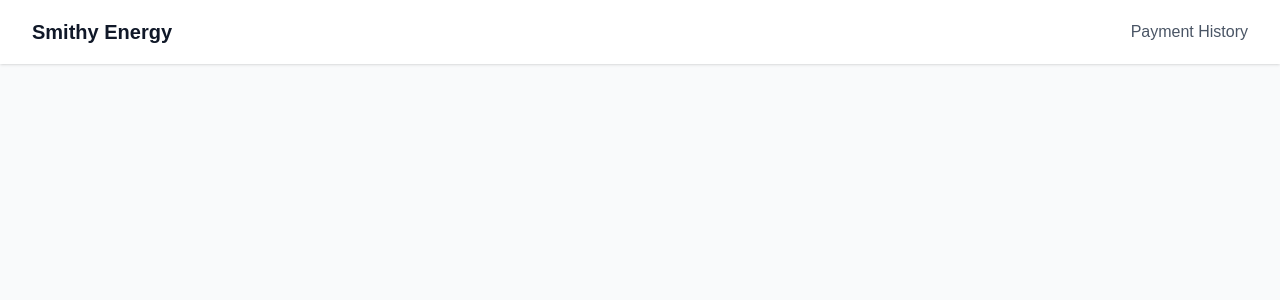
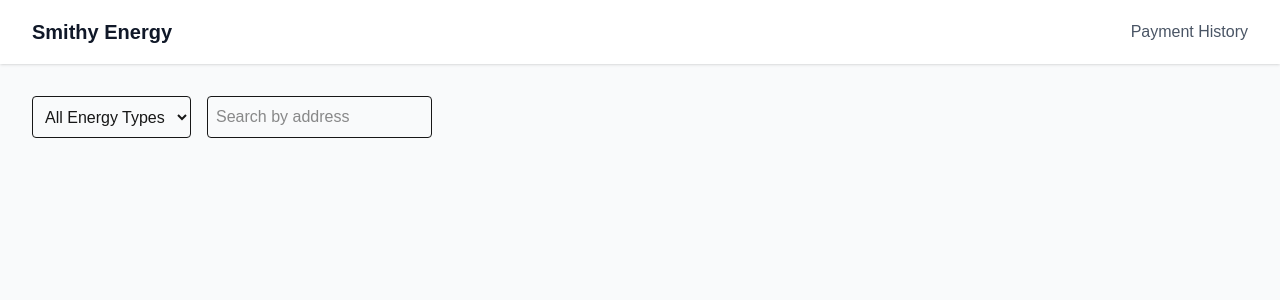
Before and after one commit to jshsmth/energy_portal, a Next.js app: page / in a window 1280 px wide. Shown: the top 300 px of the page. Built offline with nearby package versions, Linux system fonts and the light colour scheme.

Commit message:
chore: setup filter component barebones and mock on frontend

```diff
--- a/src/components/AccountsPage.tsx
+++ b/src/components/AccountsPage.tsx
@@ -1,29 +1,63 @@
 "use client";
 
-import Link from "next/link";
+import FilterBar from "./FilterBar";
+import NavBar from "./NavBar";
+import { useState } from "react";
+
+// Mock data for energy accounts
+const mockAccounts = [
+  { id: 1, address: "123 Main St", balance: 100, energyType: "solar" },
+  { id: 2, address: "456 Oak Ave", balance: -50, energyType: "wind" },
+  { id: 3, address: "789 Pine Rd", balance: 0, energyType: "hydro" },
+];
 
 export default function AccountsPage() {
+  const [accounts, setAccounts] = useState(mockAccounts);
+  const [filter, setFilter] = useState({ energyType: "", search: "" });
+  const [modalOpen, setModalOpen] = useState(false);
+  const [selectedAccount, setSelectedAccount] = useState<
+    (typeof mockAccounts)[0] | null
+  >(null);
+
+  const filteredAccounts = accounts.filter((account) => {
+    const matchesEnergyType = filter.energyType
+      ? account.energyType === filter.energyType
+      : true;
+    const matchesSearch = filter.search
+      ? account.address.toLowerCase().includes(filter.search.toLowerCase())
+      : true;
+    return matchesEnergyType && matchesSearch;
+  });
+
+  const handleMakePayment = (account: (typeof mockAccounts)[0]) => {
+    setSelectedAccount(account);
+    setModalOpen(true);
+  };
+
+  const handlePay = async (card: {
+    number: string;
+    expiry: string;
+    cvc: string;
+  }) => {
+    // Simulate payment delay
+    await new Promise((res) => setTimeout(res, 1000));
+    // Update account balance to zero after payment
+    if (selectedAccount) {
+      setAccounts(
+        accounts.map((acc) =>
+          acc.id === selectedAccount.id ? { ...acc, balance: 0 } : acc
+        )
+      );
+    }
+    // Close the modal
+    setModalOpen(false);
+  };
+
   return (
     <div className="min-h-screen bg-gray-50">
-      <nav className="bg-white shadow-sm">
-        <div className="max-w-7xl mx-auto px-4 sm:px-6 lg:px-8">
-          <div className="flex justify-between h-16">
-            <div className="flex items-center">
-              <h1 className="text-xl font-bold text-gray-900">Smithy Energy</h1>
-            </div>
-            <div className="flex items-center">
-              <Link
-                href="/payments"
-                className="text-gray-600 hover:text-gray-900"
-              >
-                Payment History
-              </Link>
-            </div>
-          </div>
-        </div>
-      </nav>
+      <NavBar />
       <main className="max-w-7xl mx-auto px-4 sm:px-6 lg:px-8 py-8">
-        {/* <FilterBar to go here */}
+        <FilterBar filter={filter} setFilter={setFilter} />
         <div className="flex flex-col gap-4 items-center mt-4">
           {/* {filteredAccounts.map(account => (
             Account card to go here
--- /dev/null
+++ b/src/components/FilterBar.tsx
@@ -0,0 +1,31 @@
+interface FilterBarProps {
+  filter: {
+    energyType: string;
+    search: string;
+  };
+  setFilter: (filter: { energyType: string; search: string }) => void;
+}
+
+export default function FilterBar({ filter, setFilter }: FilterBarProps) {
+  return (
+    <div className="flex flex-col sm:flex-row gap-4 mb-4">
+      <select
+        className="border rounded p-2"
+        value={filter.energyType}
+        onChange={(e) => setFilter({ ...filter, energyType: e.target.value })}
+      >
+        <option value="">All Energy Types</option>
+        <option value="solar">Solar</option>
+        <option value="wind">Wind</option>
+        <option value="hydro">Hydro</option>
+      </select>
+      <input
+        type="text"
+        placeholder="Search by address"
+        className="border rounded p-2"
+        value={filter.search}
+        onChange={(e) => setFilter({ ...filter, search: e.target.value })}
+      />
+    </div>
+  );
+}
```
